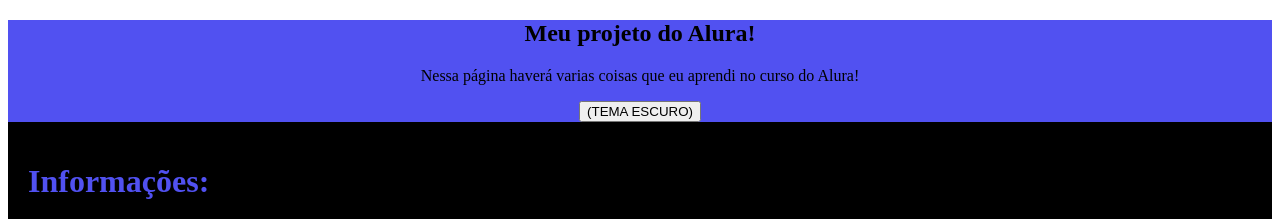
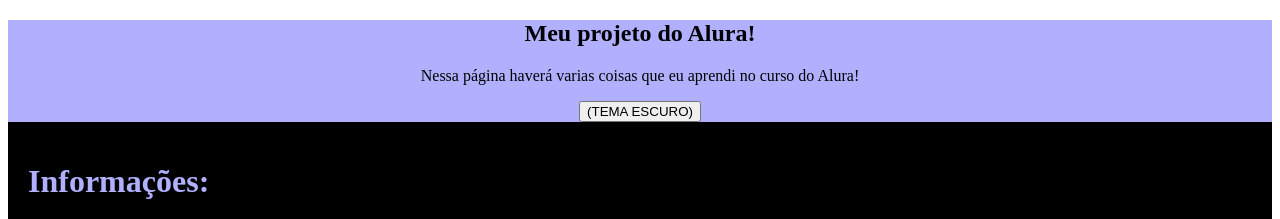
Before and after one commit to arthurlevyalmeida-rgb/JogosDoArthur2, a plain HTML site: page index.html in a window 1280 px wide. Both pictures are taken after a click on the button "(TEMA ESCURO)". Shown: the top 219 px of the page. Drawn offline with Linux system fonts and the light colour scheme.

Commit message:
modo escura mais legivel

```diff
--- a/style.css
+++ b/style.css
@@ -7,7 +7,7 @@
 }
 
 .tema-escuro {
-    --cor-primaria:  #5151f1;
+    --cor-primaria:  #B0B0FF;
     --cor-secundaria: #1a1a88;
     --cor-de-fundo: black;
     --cor-contraste: black;
```
